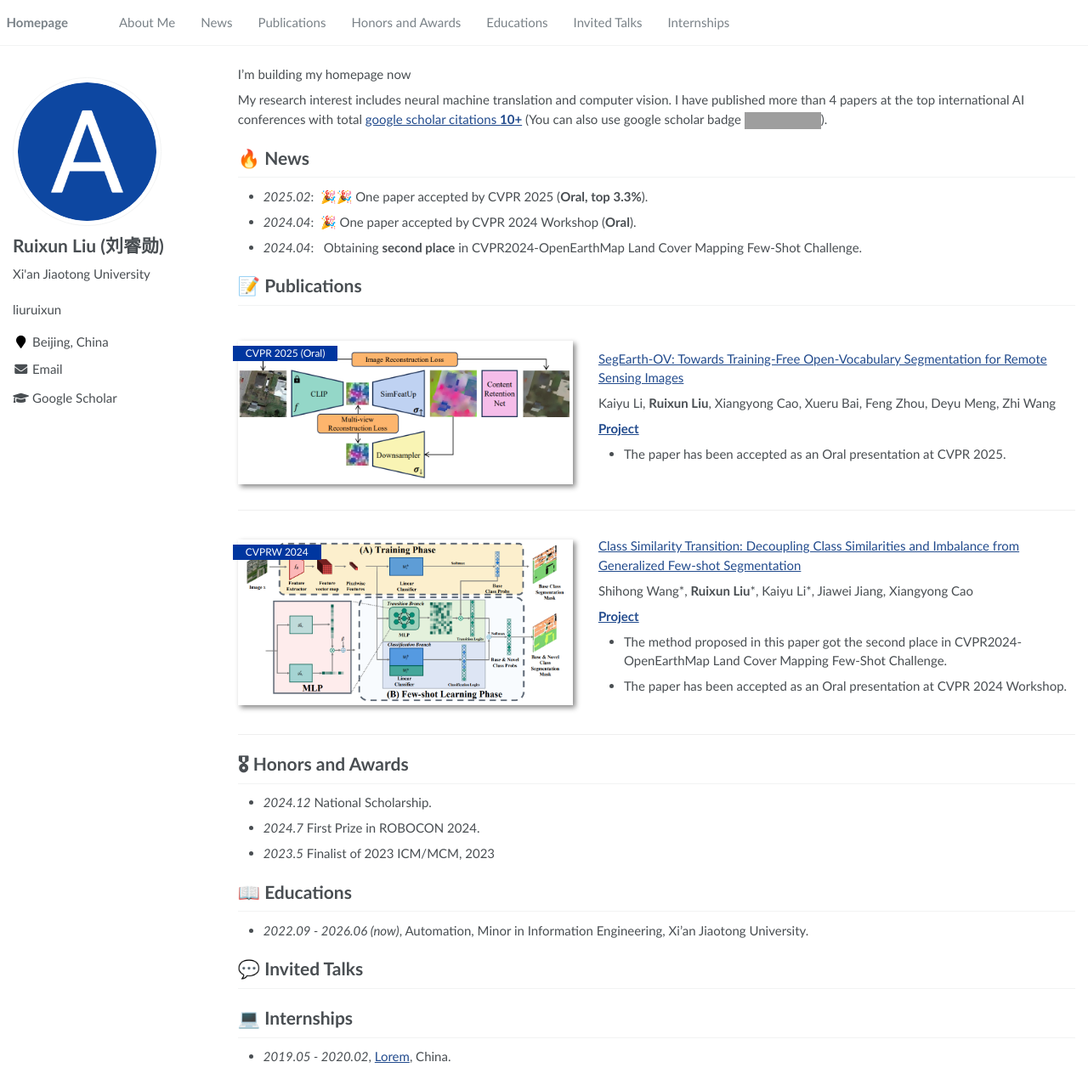
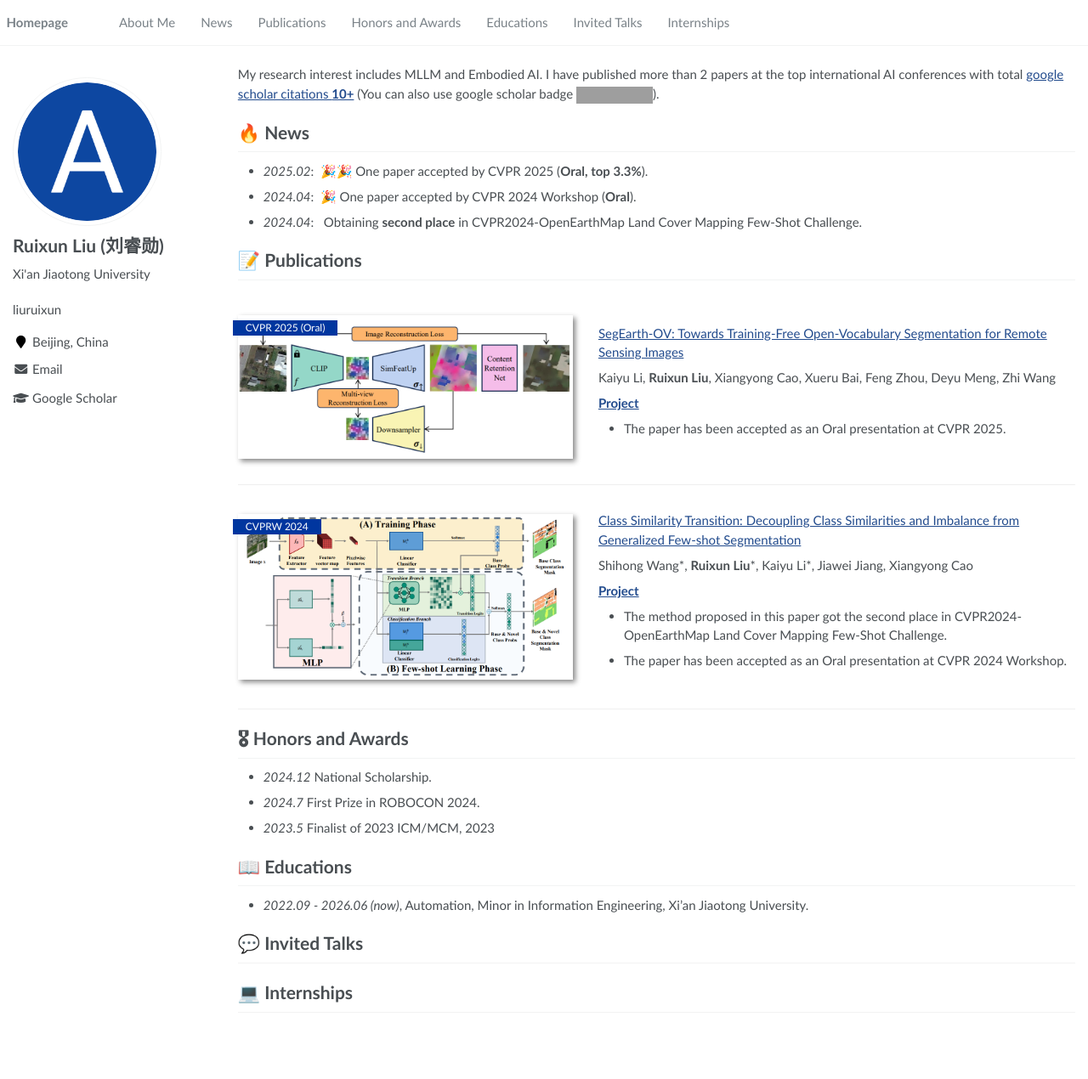
Before and after one commit to liuruixun/liuruixun.github.io, a Jekyll site: the page built from _pages/about.md, in a window 1280 px wide and 1270 px high. Shown: the whole window at 85% size. Built offline with Jekyll 4.4.1, drawn with Linux system fonts in a browser that asks for light colours; grey boxes are pictures that could not be loaded.

Commit message:
Update about.md

```diff
--- a/_pages/about.md
+++ b/_pages/about.md
@@ -17,9 +17,8 @@
 
 <span class='anchor' id='about-me'></span>
 
-I'm building my homepage now
 
-My research interest includes neural machine translation and computer vision. I have published more than 4 papers at the top international AI conferences with total <a href='https://scholar.google.com/citations?user=DhtAFkwAAAAJ'>google scholar citations <strong><span id='total_cit'>10+</span></strong></a> (You can also use google scholar badge <a href='https://scholar.google.com/citations?user=DhtAFkwAAAAJ'><img src="https://img.shields.io/endpoint?url={{ url | url_encode }}&logo=Google%20Scholar&labelColor=f6f6f6&color=9cf&style=flat&label=citations"></a>).
+My research interest includes MLLM and Embodied AI. I have published more than 2 papers at the top international AI conferences with total <a href='https://scholar.google.com/citations?user=DhtAFkwAAAAJ'>google scholar citations <strong><span id='total_cit'>10+</span></strong></a> (You can also use google scholar badge <a href='https://scholar.google.com/citations?user=DhtAFkwAAAAJ'><img src="https://img.shields.io/endpoint?url={{ url | url_encode }}&logo=Google%20Scholar&labelColor=f6f6f6&color=9cf&style=flat&label=citations"></a>).
 
 
 # 🔥 News
@@ -70,4 +69,3 @@
 
 
 # 💻 Internships
-- *2019.05 - 2020.02*, [Lorem](https://github.com/), China.
```
